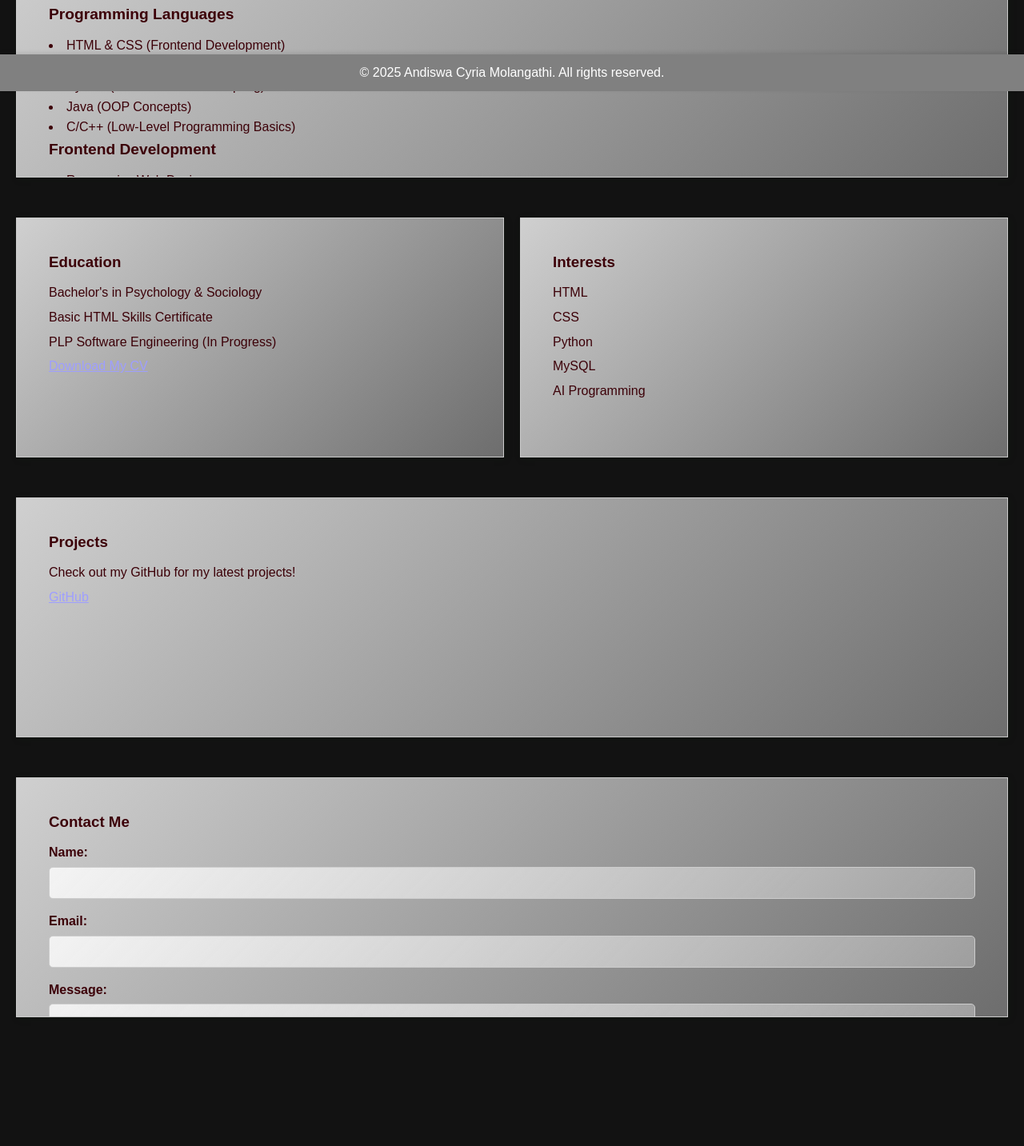
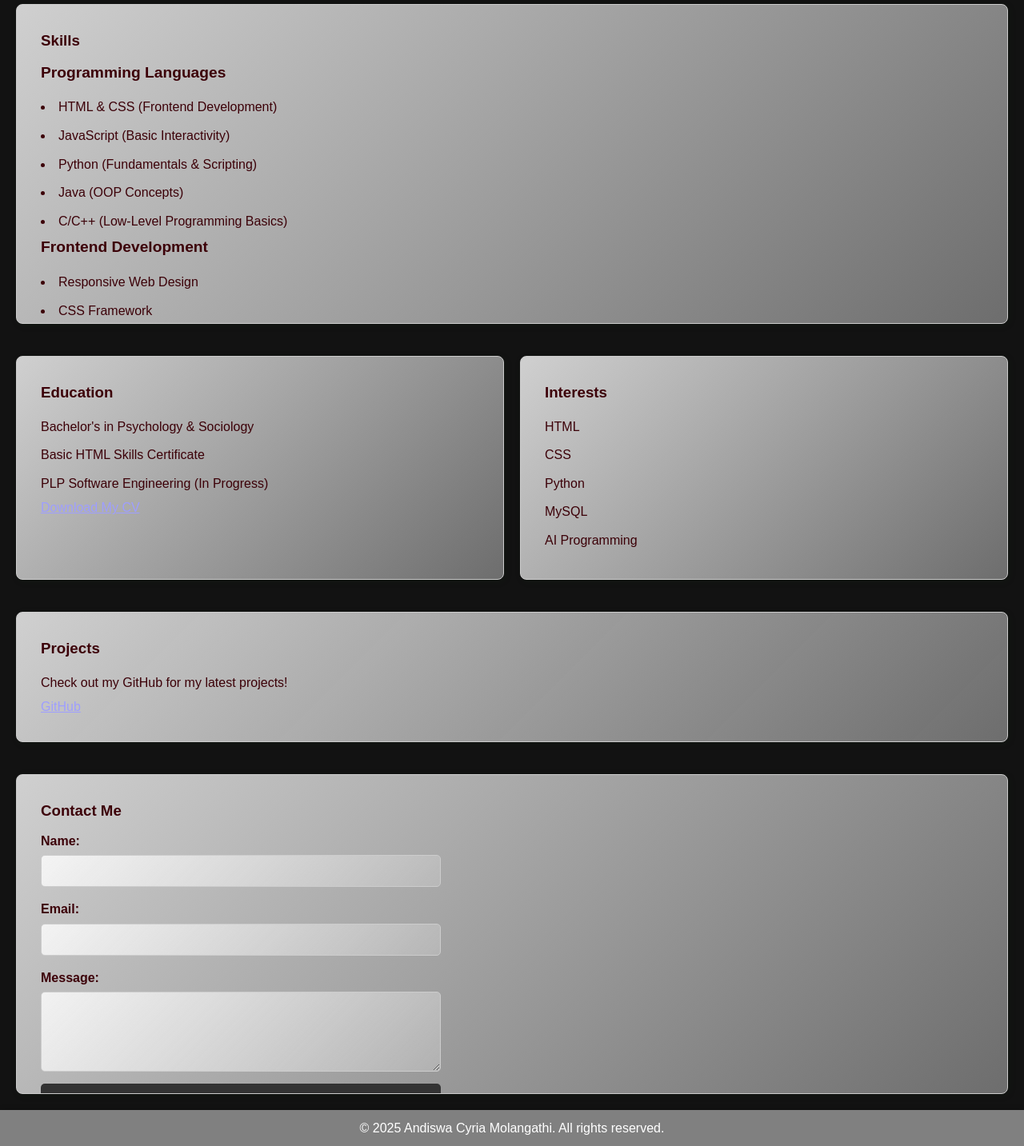
Before and after one commit to AndiswaCyria/AndiswaCyria.github.io, a plain HTML site: page index.html in a window 1280 px wide. Shown: the part 686-2119 px from the top of the page at 80% size. Before the commit the page ends 1978 px from the top, so only its background shows below. Drawn offline with Linux system fonts and the light colour scheme.

Commit message:
Update style.css to fit mobile

```diff
--- a/style.css
+++ b/style.css
@@ -1,217 +1,58 @@
-*{
+* {
     margin: 0;
     padding: 0;
     box-sizing: border-box;
     font-family: Arial, Helvetica, sans-serif;
+}
 
+html, body {
+    height: 100%;
+    margin: 0;
+    display: flex;
+    flex-direction: column;
+    scroll-behavior: smooth;
+    color-scheme: dark;
+    line-height: 1.6;
 }
+
 body {
-    line-height: 1.6;
     flex: 1;
 }
-.navbar{
+
+.navbar {
     display: flex;
+    flex-wrap: wrap;
     justify-content: space-between;
     align-items: center;
     padding: 15px 20px;
     background: #333;
     color: #ffffff;
 }
-.navbar ul{
+
+.navbar ul {
     list-style-type: none;
     display: flex;
+    flex-wrap: wrap;
+    gap: 10px;
 }
-.navbar ul li{
-    margin: 0 10px;
-}
-.navbar ul li a{
+
+.navbar ul li a {
     color: #ffffff;
     text-decoration: none;
+    padding: 8px 12px;
 }
-.hero{
-    height: 20vh;
+
+.hero {
     display: flex;
+    flex-direction: column;
     justify-content: center;
     align-items: center;
     color: whitesmoke;
     text-align: center;
-    font-size:  2em;
-    padding: 20px;
-}
-.container{
-    display: grid;
-    grid-template-columns: repeat(auto-fit, minmax(300px, 1fr));
-    gap: 20px;
+    font-size: 2em;
     padding: 20px;
 }
 
-.card{
-    background: linear-gradient(135deg, rgba(255, 255, 255, 0.8), rgba(200, 200, 200, 0.5));
-    border: 1px solid #ccc;
-    color: #3c0008;
-    padding: 40px;
-    border-radius: 0;
-    box-shadow: 2px 2px 10px rgba(5, 56, 2, 0.1);
-    text-align: left;
-    cursor: pointer;
-    transition: transform 0.2s;
-    height: 300px;
-    display: flex;
-    flex-direction: column;
-    justify-content: flex-start;
-    align-items: flex-start;
-    width: 100%;
-    overflow: auto;
-    scrollbar-width: thin;
-    scrollbar-color: #333 transparent;
-
-}
-
-#Contact\ Me{
-    display:flex;
-    justify-content: center;
-    align-items: center;
-    padding: 20px;
-}
-.card::-webkit-scrollbar-thumb {
-    background: #333;
-    border-radius: 10px;
-}
-.card {
-    display: block;
-    margin-top: 10px;
-    font-size: 1em;
-}
-.card h3{
-    margin-bottom: 10px;
-}
-.card h4{
-    margin-bottom: 10px;
-    font-size: 1.2em;
-}
-.card p{
-    margin: 5px 0;
-    font-size: 1em;
-    text-align: left;
-}
-.crad::before{
-    content:'';
-    position: absolut;
-    top: 0;
-    left: 0;
-    width: 100%;
-    height: 100%;
-    background: rgba(0, 0, 0, 0.5);
-    border-radius: 10px;
-    z-index: 1;
-}
-@media (max-width: 600px) {
-    .navbar ul{
-        display: flex;
-        flex-direction: column;
-        align-items: center;
-        padding: 0;
-    }
-    .nav ul li{
-        margin: 10px 0;
-    }
-    .hero{
-        text-align: center;
-        padding: 20px;
-        font-size: 1.5em;
-    }
-}
-button{
-    background: #333;
-    color: #ffffff;
-    padding: 10px 20px;
-    border: none;
-    border-radius: 5px;
-    cursor: pointer;
-    transition: background 0.3s;
-}
-html {
-    scroll-behavior: smooth;
-    color-scheme: dark;
-}
-.contact-form {
-    display: flex;
-    flex-direction: column;
-    gap: 15px;
-    width: 100%;
-    box-sizing: border-box;
-}
-.form-group {
-    display: flex;
-    flex-direction: column;
-}
-.form-group label {
-    margin-bottom: 5px;
-    font-weight: bold;
-}
-.form-group input,
-.form-group textarea{
-    padding: 10px;
-    border: 1px solid #ccc;
-    border-radius: 5px;
-    width: 100%;
-    box-sizing: border-box;
-    background: linear-gradient(135deg,rgba(255, 255, 255, 0.8), rgba(200, 200, 200, 0.5));
-    color: #333;
-    font-size: 1em;
-    outline: none;
-}
-.form-group input:focus,
-.form-group textarea:focus{
-    border-color: #333;
-    background: linear-gradient(135deg,rgba(255, 255, 255, 0.9), rgba(200, 200, 200, 0.7));
-}
-.form-group textarea{
-    resize: vertical;
-    min-height: 100px;
-    padding: 10px;
-    border: 1px solid #ccc;
-    border-radius: 5px;
-    width: 100%;
-    box-sizing: border-box;
-    background: linear-gradient(135deg,rgba(255, 255, 255, 0.8), rgba(200, 200, 200, 0.5));
-    color: #333;
-    font-size: 1em;
-    outline: none;
-}
-.form-group textarea:focus{
-    border-color: #333;
-    background: linear-gradient(135deg,rgba(255, 255, 255, 0.9), rgba(200, 200, 200, 0.7));
-}
-button{
-    background: #333;
-    color: #ffffff;
-    padding: 10px 20px;
-    border: none;
-    border-radius: 5px;
-    cursor: pointer;
-    transition: background 0.3s;
-    align-self: flex-start;
-}
-button:hover{
-    background: #333;
-}
-footer {
-    position: fixed;
-    bottom: 0;
-    left: 0;
-    width: 100%;
-    background-color: grey;
-    text-align: center;
-    padding: 10px 0;
-    box-shadow: 0 -2px 5px rgba(0, 0, 0, 0.1);
-}
-html, body{
-    height: 100%;
-    margin: 0;
-    display: flex;
-    flex-direction: column;
-}
 .photo-container {
     display: flex;
     justify-content: center;
@@ -226,18 +67,157 @@ html, body{
     object-fit: cover;
     box-shadow: 0 4px 8px rgba(0, 0, 0, 0.2);
 }
-.contact-form button{
+
+
+.container {
+    display: grid;
+    grid-template-columns: repeat(auto-fit, minmax(280px, 1fr));
+    gap: 20px;
+    padding: 20px;
+}
+
+
+.card {
+    background: linear-gradient(135deg, rgba(255, 255, 255, 0.8), rgba(200, 200, 200, 0.5));
+    border: 1px solid #ccc;
+    color: #3c0008;
+    padding: 30px;
+    border-radius: 8px;
+    box-shadow: 2px 2px 10px rgba(5, 56, 2, 0.1);
+    display: flex;
+    flex-direction: column;
+    overflow: auto;
+    max-height: 400px;
+    scrollbar-width: thin;
+    scrollbar-color: #333 transparent;
+}
+
+.card::-webkit-scrollbar-thumb {
+    background: #333;
+    border-radius: 10px;
+}
+
+.card h3,
+.card h4 {
+    margin-bottom: 10px;
+}
+
+.card h4 {
+    font-size: 1.2em;
+}
+
+.card p,
+.card li {
+    margin: 5px 0;
+    font-size: 1em;
+    text-align: left;
+}
+
+
+.card::before {
+    content: '';
+    position: absolute;
+    top: 0;
+    left: 0;
     width: 100%;
+    height: 100%;
+    border-radius: 10px;
+    z-index: 1;
+}
+
+
+#Contact\ Me {
+    display: flex;
+    justify-content: center;
+    align-items: center;
+    padding: 20px;
+}
+
+.contact-form {
+    display: flex;
+    flex-direction: column;
+    gap: 15px;
+    width: 100%;
+    max-width: 500px;
+}
+
+.form-group {
+    display: flex;
+    flex-direction: column;
+}
+
+.form-group label {
+    margin-bottom: 5px;
+    font-weight: bold;
+}
+
+.form-group input,
+.form-group textarea {
     padding: 10px;
+    border: 1px solid #ccc;
+    border-radius: 5px;
+    background: linear-gradient(135deg, rgba(255, 255, 255, 0.8), rgba(200, 200, 200, 0.5));
+    color: #333;
     font-size: 1em;
+    outline: none;
+    width: 100%;
+}
+
+.form-group input:focus,
+.form-group textarea:focus {
+    border-color: #333;
+    background: linear-gradient(135deg, rgba(255, 255, 255, 0.9), rgba(200, 200, 200, 0.7));
+}
+
+.form-group textarea {
+    resize: vertical;
+    min-height: 100px;
+}
+
+/* Buttons */
+button,
+.contact-form button {
     background: #333;
-    color: #fff;
+    color: #ffffff;
+    padding: 10px 20px;
     border: none;
     border-radius: 5px;
     cursor: pointer;
-    transition: background 0.3s ease;
-    box-sizing: border-box;
+    transition: background 0.3s;
+    font-size: 1em;
 }
-.contact-form button:hover{
+
+button:hover,
+.contact-form button:hover {
     background: #555;
 }
+
+
+footer {
+    text-align: center;
+    padding: 10px 0;
+    background-color: grey;
+    box-shadow: 0 -2px 5px rgba(0, 0, 0, 0.1);
+    margin-top: auto;
+}
+
+
+@media (max-width: 768px) {
+    .navbar {
+        flex-direction: column;
+        align-items: center;
+        text-align: center;
+    }
+
+    .navbar ul {
+        flex-direction: column;
+        align-items: center;
+    }
+
+    .hero {
+        font-size: 1.5em;
+        padding: 20px;
+    }
+
+    .container {
+        grid
```
